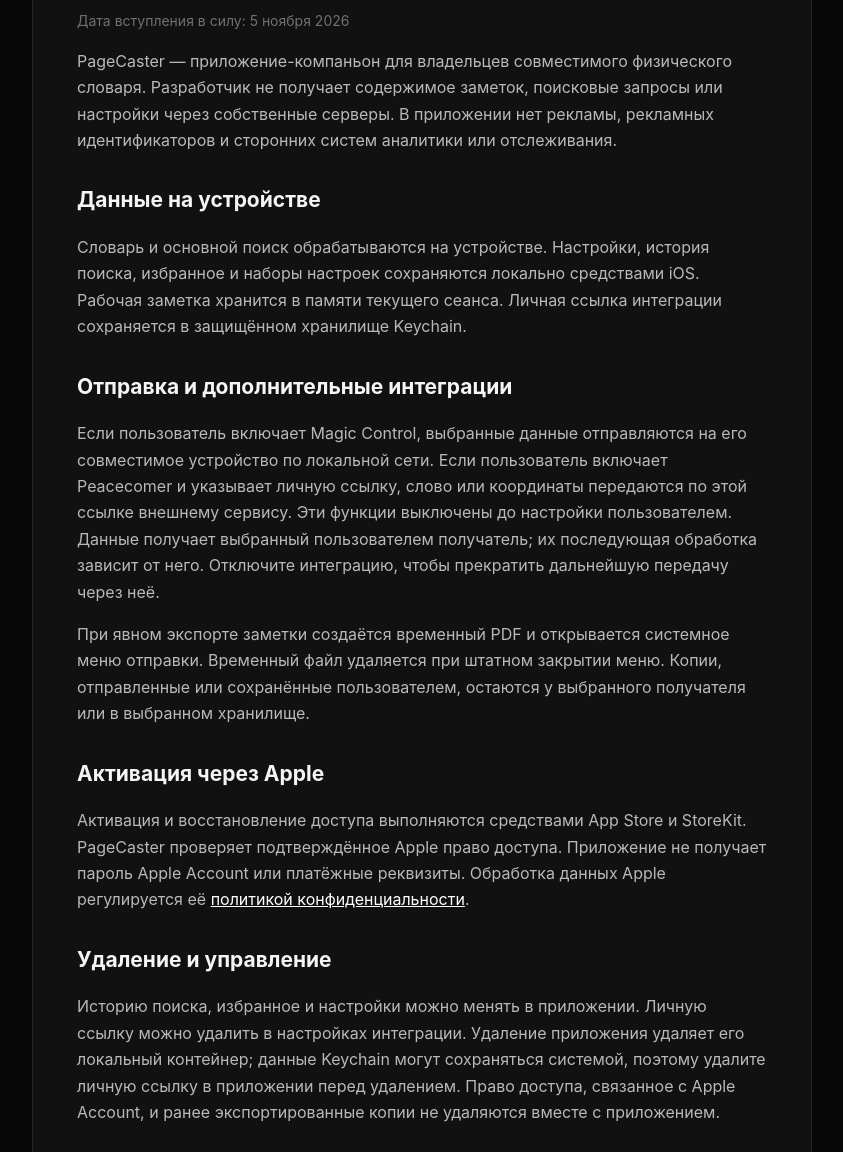
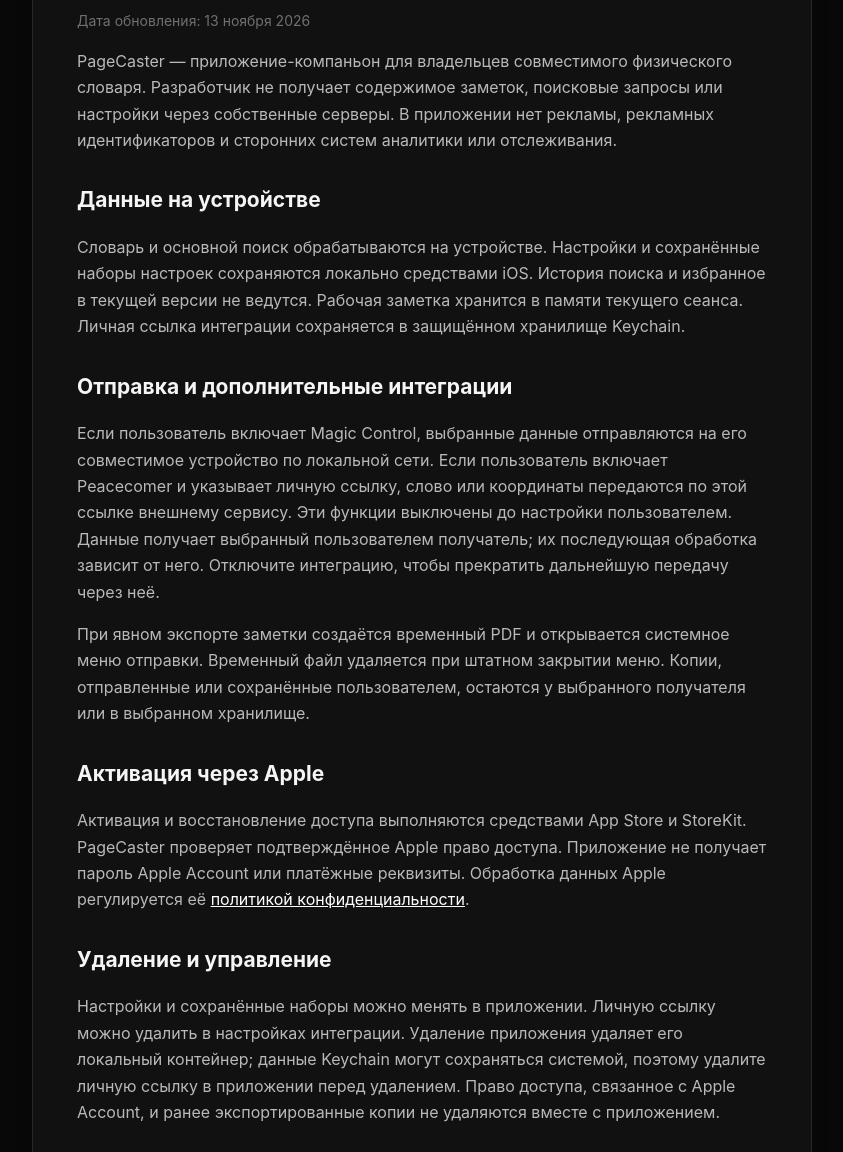
Before and after one commit to Artemdrv/artemdrv.github.io, a plain HTML site: page pagecaster/privacy/index.html in a window 1280 px wide. Shown: the part 257-1409 px from the top of the page, without its empty margins (218-1061 px from the left). Drawn offline with Linux system fonts and the light colour scheme.

Commit message:
Correct PageCaster privacy description of local data

```diff
--- a/pagecaster/privacy/index.html
+++ b/pagecaster/privacy/index.html
@@ -1,10 +1,10 @@
 <!doctype html>
 <html lang="ru"><head><meta charset="utf-8"><meta name="viewport" content="width=device-width,initial-scale=1"><title>PageCaster — конфиденциальность</title><meta name="description" content="Политика конфиденциальности приложения PageCaster."><style>:root{color-scheme:dark}*{box-sizing:border-box}body{margin:0;background:#090909;color:#f5f5f5;font-family:-apple-system,BlinkMacSystemFont,"Segoe UI",sans-serif;line-height:1.65}main{max-width:820px;margin:0 auto;padding:48px 20px 72px}.card{background:#111;border:1px solid #262626;border-radius:24px;padding:clamp(24px,5vw,44px);box-shadow:0 24px 70px rgba(0,0,0,.35)}h1{font-size:clamp(34px,6vw,52px);line-height:1.08;letter-spacing:-.035em;margin:0 0 8px}h2{font-size:21px;margin:30px 0 8px}p,li{color:#b9b9b9}a{color:#fff}.muted{color:#707070;font-size:14px}.back{display:inline-block;margin-bottom:20px;text-decoration:none;color:#aaa}.button{display:inline-block;margin-top:12px;padding:12px 17px;border-radius:12px;background:#f5f5f5;color:#090909;text-decoration:none;font-weight:700}</style></head><body><main><a class="back" href="../support/">← Поддержка PageCaster</a><article class="card">
-<h1>Конфиденциальность PageCaster</h1><p class="muted">Дата вступления в силу: 5 ноября 2026</p>
+<h1>Конфиденциальность PageCaster</h1><p class="muted">Дата обновления: 13 ноября 2026</p>
 <p>PageCaster — приложение-компаньон для владельцев совместимого физического словаря. Разработчик не получает содержимое заметок, поисковые запросы или настройки через собственные серверы. В приложении нет рекламы, рекламных идентификаторов и сторонних систем аналитики или отслеживания.</p>
-<h2>Данные на устройстве</h2><p>Словарь и основной поиск обрабатываются на устройстве. Настройки, история поиска, избранное и наборы настроек сохраняются локально средствами iOS. Рабочая заметка хранится в памяти текущего сеанса. Личная ссылка интеграции сохраняется в защищённом хранилище Keychain.</p>
+<h2>Данные на устройстве</h2><p>Словарь и основной поиск обрабатываются на устройстве. Настройки и сохранённые наборы настроек сохраняются локально средствами iOS. История поиска и избранное в текущей версии не ведутся. Рабочая заметка хранится в памяти текущего сеанса. Личная ссылка интеграции сохраняется в защищённом хранилище Keychain.</p>
 <h2>Отправка и дополнительные интеграции</h2><p>Если пользователь включает Magic Control, выбранные данные отправляются на его совместимое устройство по локальной сети. Если пользователь включает Peacecomer и указывает личную ссылку, слово или координаты передаются по этой ссылке внешнему сервису. Эти функции выключены до настройки пользователем. Данные получает выбранный пользователем получатель; их последующая обработка зависит от него. Отключите интеграцию, чтобы прекратить дальнейшую передачу через неё.</p><p>При явном экспорте заметки создаётся временный PDF и открывается системное меню отправки. Временный файл удаляется при штатном закрытии меню. Копии, отправленные или сохранённые пользователем, остаются у выбранного получателя или в выбранном хранилище.</p>
 <h2>Активация через Apple</h2><p>Активация и восстановление доступа выполняются средствами App Store и StoreKit. PageCaster проверяет подтверждённое Apple право доступа. Приложение не получает пароль Apple Account или платёжные реквизиты. Обработка данных Apple регулируется её <a href="https://www.apple.com/legal/privacy/">политикой конфиденциальности</a>.</p>
-<h2>Удаление и управление</h2><p>Историю поиска, избранное и настройки можно менять в приложении. Личную ссылку можно удалить в настройках интеграции. Удаление приложения удаляет его локальный контейнер; данные Keychain могут сохраняться системой, поэтому удалите личную ссылку в приложении перед удалением. Право доступа, связанное с Apple Account, и ранее экспортированные копии не удаляются вместе с приложением.</p>
+<h2>Удаление и управление</h2><p>Настройки и сохранённые наборы можно менять в приложении. Личную ссылку можно удалить в настройках интеграции. Удаление приложения удаляет его локальный контейнер; данные Keychain могут сохраняться системой, поэтому удалите личную ссылку в приложении перед удалением. Право доступа, связанное с Apple Account, и ранее экспортированные копии не удаляются вместе с приложением.</p>
 <h2>Обращения и тестовые версии</h2><p>При добровольном обращении по электронной почте разработчик получает адрес отправителя и содержимое обращения и использует их для ответа и решения проблемы. Не присылайте пароли и коды активации. При использовании TestFlight Apple может предоставлять разработчику диагностические данные и обратную связь в соответствии с условиями TestFlight и настройками Apple.</p>
 <h2>Изменения и контакты</h2><p>При изменении работы с данными эта страница будет обновлена. Вопросы о конфиденциальности: <a href="mailto:drv.8604@gmail.com">drv.8604@gmail.com</a>.</p><p class="muted">PageCaster · Artem Dorofeev</p></article></main></body></html>
```
